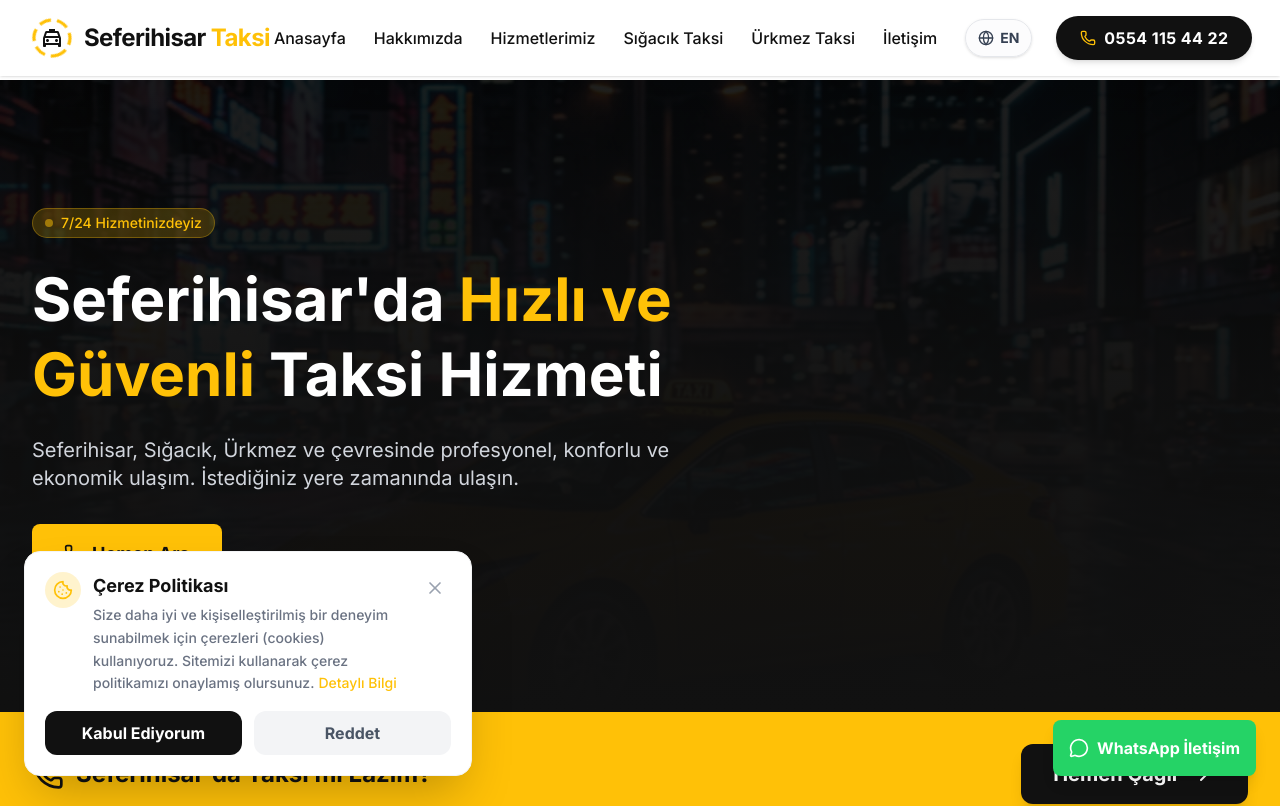
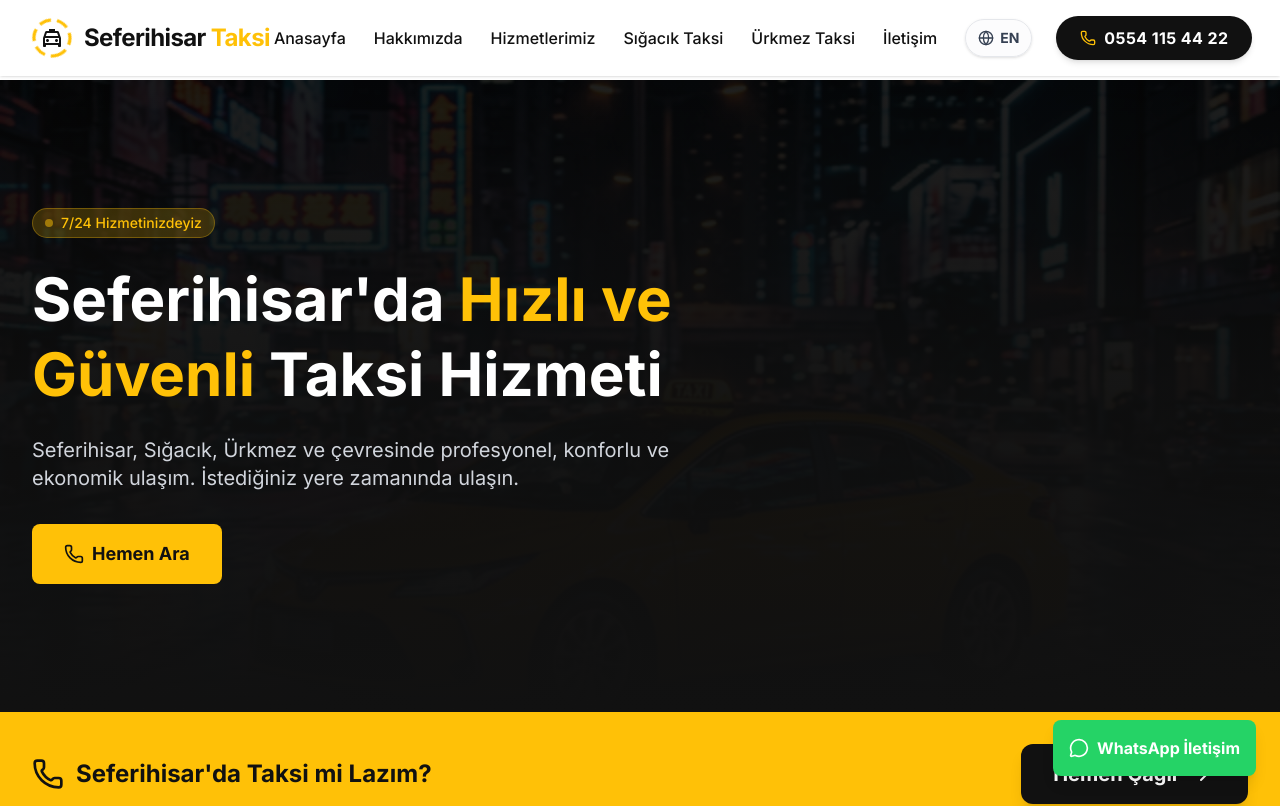
Before and after one commit to kodfinans34/seferihisartaxi, a Next.js app: page / in a window 1280 px wide. Shown: the top 806 px of the page. Built offline with nearby package versions, Linux system fonts and the light colour scheme.

Commit message:
UI: Add 3s auto-dismiss and scroll-fade to CookieConsent and InstallPrompt, make cookie banner smaller

```diff
--- a/src/components/ui/CookieConsent.tsx
+++ b/src/components/ui/CookieConsent.tsx
@@ -8,10 +8,27 @@ export const CookieConsent = () => {
     const [isVisible, setIsVisible] = useState(false);
 
     useEffect(() => {
-        // Check if the user has already consented
         const hasConsented = localStorage.getItem("cookieConsent");
         if (!hasConsented) {
             setIsVisible(true);
+
+            // Auto hide after 3 seconds
+            const timer = setTimeout(() => {
+                setIsVisible(false);
+            }, 3000);
+
+            // Auto hide on scroll down
+            const handleScroll = () => {
+                if (window.scrollY > 50) {
+                    setIsVisible(false);
+                }
+            };
+            window.addEventListener("scroll", handleScroll);
+
+            return () => {
+                clearTimeout(timer);
+                window.removeEventListener("scroll", handleScroll);
+            };
         }
     }, []);
 
@@ -20,52 +37,38 @@ export const CookieConsent = () => {
         localStorage.setItem("cookieConsent", "true");
     };
 
-    const handleDecline = () => {
-        setIsVisible(false);
-        // Optional: you can still set false to avoid showing it endlessly
-        localStorage.setItem("cookieConsent", "false");
-    };
-
     if (!isVisible) return null;
 
     return (
-        <div className="fixed bottom-24 md:bottom-6 left-4 right-4 md:left-6 md:right-auto md:max-w-md z-[100] bg-white text-secondary p-5 rounded-2xl shadow-2xl border border-gray-100 flex flex-col gap-4 animate-in slide-in-from-bottom-5">
-            <div className="flex items-start justify-between gap-4">
-                <div className="flex gap-3">
-                    <div className="bg-primary/20 p-2 rounded-full flex-shrink-0 h-fit">
-                        <Cookie className="w-5 h-5 text-primary" />
+        <div className="fixed bottom-24 md:bottom-6 left-4 right-4 md:left-6 md:right-auto md:max-w-[340px] z-[100] bg-white/95 backdrop-blur-md text-secondary p-3 rounded-2xl shadow-xl border border-gray-200 flex flex-col gap-3 animate-in slide-in-from-bottom-5">
+            <div className="flex items-start justify-between gap-3">
+                <div className="flex gap-2">
+                    <div className="bg-primary/20 p-1.5 rounded-full flex-shrink-0 h-fit mt-0.5">
+                        <Cookie className="w-4 h-4 text-primary" />
                     </div>
                     <div>
-                        <h3 className="font-bold text-lg mb-1">Çerez Politikası</h3>
-                        <p className="text-sm text-gray-500 leading-relaxed font-medium">
-                            Size daha iyi ve kişiselleştirilmiş bir deneyim sunabilmek için çerezleri (cookies) kullanıyoruz. Sitemizi kullanarak çerez politikamızı onaylamış olursunuz.
-                            <Link href="/gizlilik-politikasi" className="text-primary hover:underline ml-1">Detaylı Bilgi</Link>
+                        <h3 className="font-bold text-sm mb-0.5">Çerezler</h3>
+                        <p className="text-[11px] text-gray-500 leading-tight font-medium">
+                            Deneyiminizi geliştirmek için çerezleri kullanıyoruz.
+                            <Link href="/gizlilik-politikasi" className="text-primary hover:underline ml-1">Detaylar</Link>
                         </p>
                     </div>
                 </div>
                 <button
-                    onClick={handleDecline}
-                    className="text-gray-400 hover:text-black hover:bg-gray-100 rounded-full p-1.5 transition-colors flex-shrink-0"
+                    onClick={() => setIsVisible(false)}
+                    className="text-gray-400 hover:text-black hover:bg-gray-100 rounded-full p-1 transition-colors flex-shrink-0"
                     aria-label="Kapat"
                 >
-                    <X className="w-5 h-5" />
+                    <X className="w-4 h-4" />
                 </button>
             </div>
 
-            <div className="flex items-center gap-3">
-                <button
-                    onClick={handleAccept}
-                    className="flex-1 bg-secondary text-white font-bold py-2.5 rounded-xl hover:bg-black transition-colors"
-                >
-                    Kabul Ediyorum
-                </button>
-                <button
-                    onClick={handleDecline}
-                    className="flex-1 bg-gray-100 text-gray-600 font-bold py-2.5 rounded-xl hover:bg-gray-200 transition-colors"
-                >
-                    Reddet
-                </button>
-            </div>
+            <button
+                onClick={handleAccept}
+                className="w-full bg-secondary text-white text-xs font-bold py-2 rounded-xl hover:bg-black transition-colors"
+            >
+                Kabul Ediyorum
+            </button>
         </div>
     );
 };
--- a/src/components/ui/InstallPrompt.tsx
+++ b/src/components/ui/InstallPrompt.tsx
@@ -4,40 +4,47 @@ import { useState, useEffect } from "react";
 import { X, Download } from "lucide-react";
 
 export const InstallPrompt = () => {
-    const [isInstallable, setIsInstallable] = useState(false);
     const [deferredPrompt, setDeferredPrompt] = useState<any>(null);
     const [isVisible, setIsVisible] = useState(false);
 
     useEffect(() => {
-        // Only show if user hasn't dismissed it before
         const hasDismissed = localStorage.getItem("installPromptDismissed");
 
-        // Listen for the beforeinstallprompt event (Android/Chrome)
+        let timer: NodeJS.Timeout;
+
         const handleBeforeInstallPrompt = (e: any) => {
             e.preventDefault();
             setDeferredPrompt(e);
             if (!hasDismissed) {
-                setIsInstallable(true);
                 setIsVisible(true);
+                // Auto hide after 3 seconds
+                timer = setTimeout(() => setIsVisible(false), 3000);
             }
         };
 
         window.addEventListener("beforeinstallprompt", handleBeforeInstallPrompt);
 
-        // Detect iOS (iOS doesn't fire beforeinstallprompt, we just show instruction)
-        const isIos = () => {
-            const userAgent = window.navigator.userAgent.toLowerCase();
-            return /iphone|ipad|ipod/.test(userAgent);
-        };
-
+        const isIos = () => /iphone|ipad|ipod/.test(window.navigator.userAgent.toLowerCase());
         const isInStandaloneMode = () => ('standalone' in window.navigator) && (window.navigator as any).standalone;
 
         if (isIos() && !isInStandaloneMode() && !hasDismissed) {
             setIsVisible(true);
-            // On iOS we don't have deferredPrompt, we just have to tell them how.
+            timer = setTimeout(() => setIsVisible(false), 3000);
         }
 
-        return () => window.removeEventListener("beforeinstallprompt", handleBeforeInstallPrompt);
+        // Hide on scroll
+        const handleScroll = () => {
+            if (window.scrollY > 50) {
+                setIsVisible(false);
+            }
+        };
+        window.addEventListener("scroll", handleScroll);
+
+        return () => {
+            window.removeEventListener("beforeinstallprompt", handleBeforeInstallPrompt);
+            window.removeEventListener("scroll", handleScroll);
+            if(timer) clearTimeout(timer);
+        };
     }, []);
 
     const handleInstallClick = async () => {
@@ -50,6 +57,7 @@ export const InstallPrompt = () => {
         const { outcome } = await deferredPrompt.userChoice;
         if (outcome === 'accepted') {
             setIsVisible(false);
+            localStorage.setItem("installPromptDismissed", "true");
         }
         setDeferredPrompt(null);
     };
@@ -62,14 +70,13 @@ export const InstallPrompt = () => {
     if (!isVisible) return null;
 
     return (
-        <div className="fixed top-0 left-0 right-0 z-[100] bg-primary text-secondary px-4 py-3 shadow-md border-b-2 border-primary-hover flex items-center justify-between font-medium">
+        <div className="fixed top-0 left-0 right-0 z-[100] bg-primary text-secondary px-4 py-3 shadow-md border-b-2 border-primary-hover flex items-center justify-between font-medium animate-in slide-in-from-top-10">
             <div className="flex items-center gap-3">
                 <div className="bg-white p-1.5 rounded-lg shadow-sm">
-                    {/* Simplified mini taxi icon just for the prompt */}
                     <Download className="w-5 h-5 text-secondary" />
                 </div>
-                <div className="text-sm leading-tight pr-2">
-                    <span className="font-bold">Taksi Uygulamamız</span>
+                <div className="text-xs leading-tight pr-2">
+                    <span className="font-bold text-sm">Taksi Uygulamamız</span>
                     <br />
                     <span>Daha hızlı erişim için ana ekrana ekleyin!</span>
                 </div>
```
